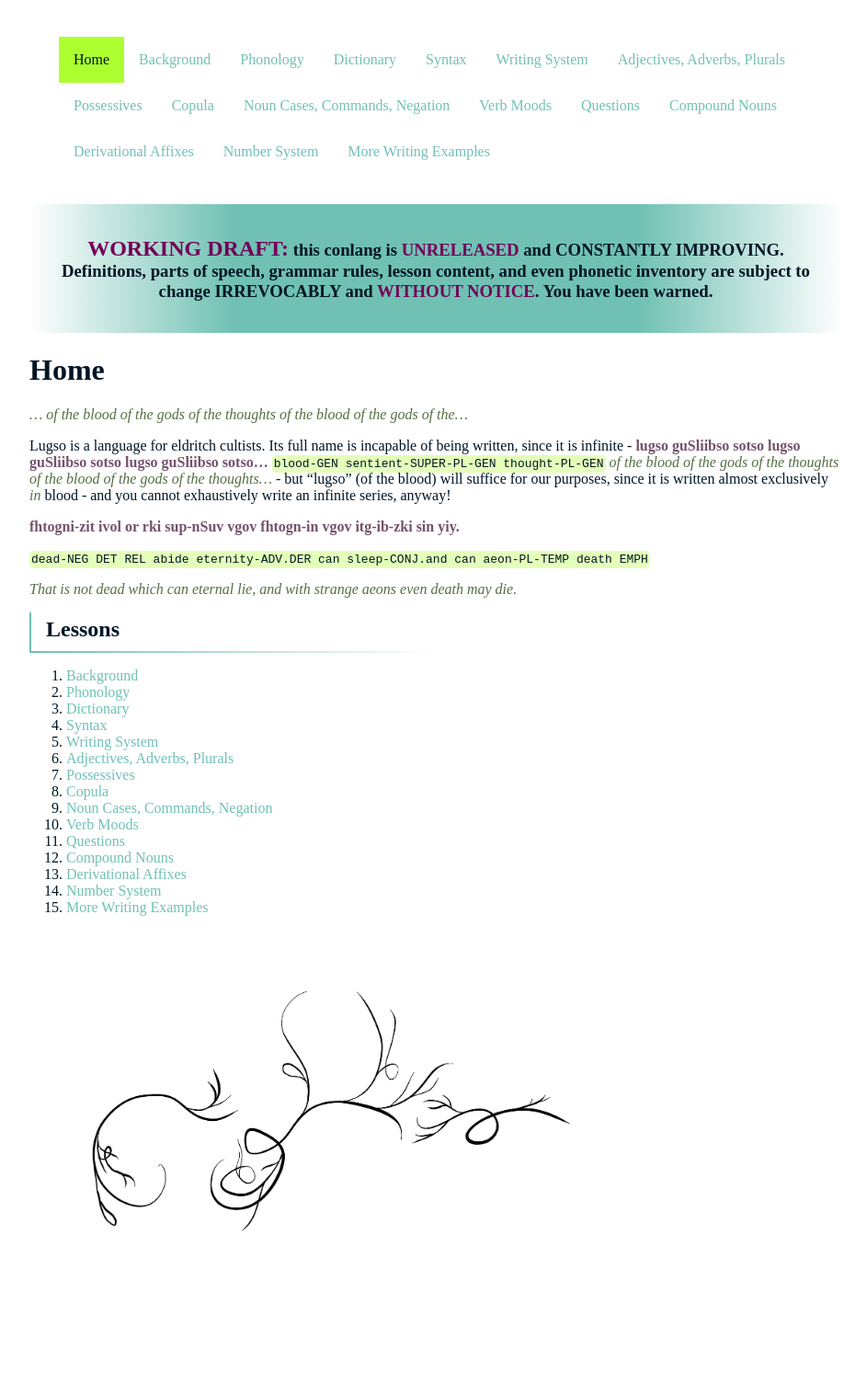
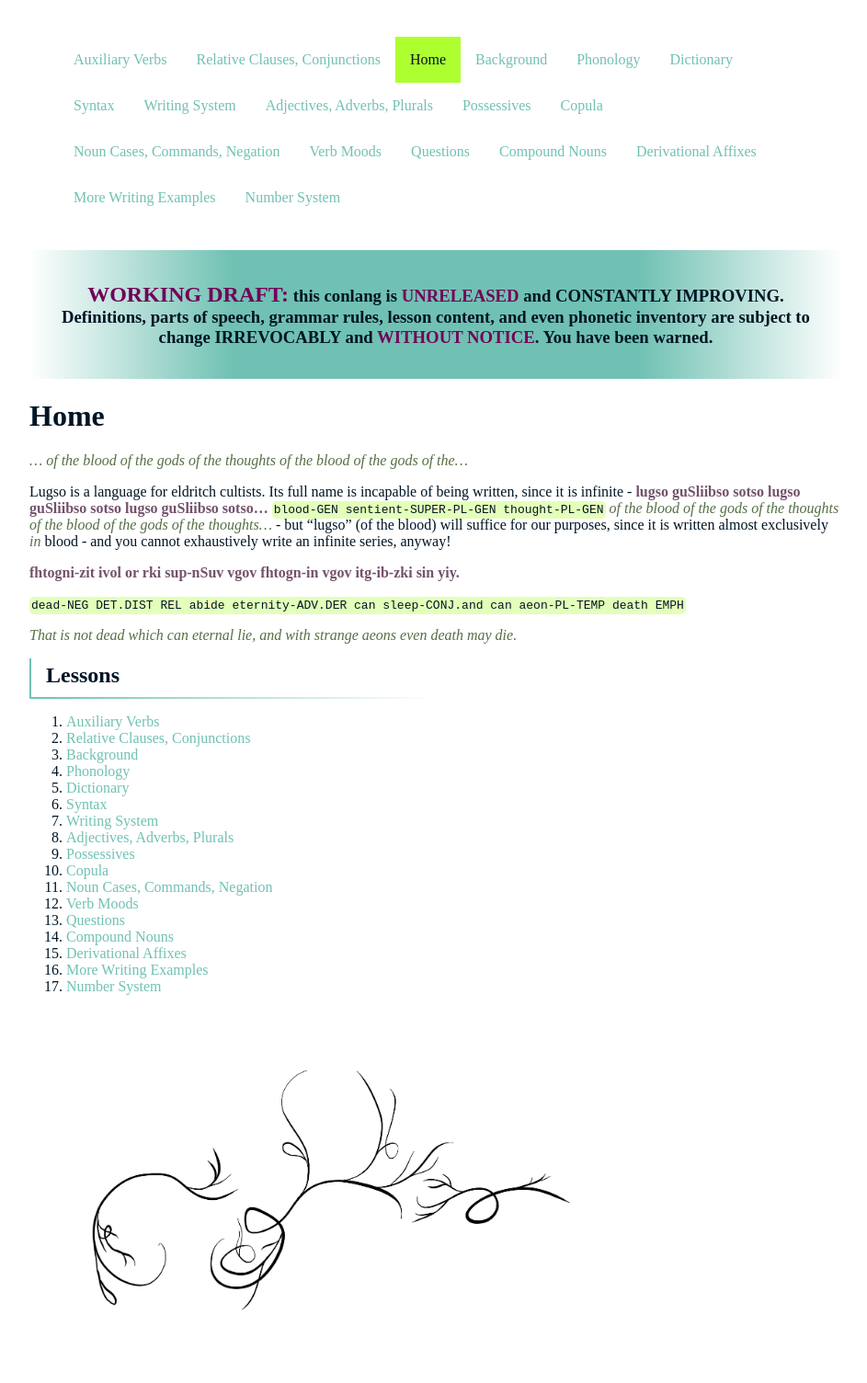
Before and after one commit to 0x70b1a5/lugso, a Jekyll site: the page built from index.md, in a window 1280 px wide. Shown: the whole page at 92% size, without its empty margins (166-1109 px from the left). Built offline with Jekyll 4.4.1, drawn with Linux system fonts in a browser that asks for light colours; before the commit the page ends 1418 px from its top, so only the background shows below that.

Commit message:
pages for next lessons

```diff
--- /dev/null
+++ b/091_auxiliary-verbs.md
@@ -0,0 +1,4 @@
+---
+title: Auxiliary Verbs
+permalink: /auxiliary-verbs/
+---
--- /dev/null
+++ b/092_relative-clauses.md
@@ -0,0 +1,4 @@
+---
+title: Relative Clauses, Conjunctions
+permalink: /relatives-conjunctions/
+---
--- a/index.md
+++ b/index.md
@@ -10,7 +10,7 @@ Lugso is a language for eldritch cultists. Its full name is incapable of being w
 
 **fhtogni-zit ivol or rki sup-nSuv vgov fhtogn-in vgov itg-ib-zki sin yiy.**
 
-`dead-NEG DET REL abide eternity-ADV.DER can sleep-CONJ.and can aeon-PL-TEMP death EMPH`
+`dead-NEG DET.DIST REL abide eternity-ADV.DER can sleep-CONJ.and can aeon-PL-TEMP death EMPH`
 
 _That is not dead which can eternal lie, and with strange aeons even death may die._
 
```
Also changed, not shown: 099_more-writing-examples.md (renamed from 101_more-writing-examples.md, +1 -1 lines), 100_number-system.md (+1 -1 lines).
